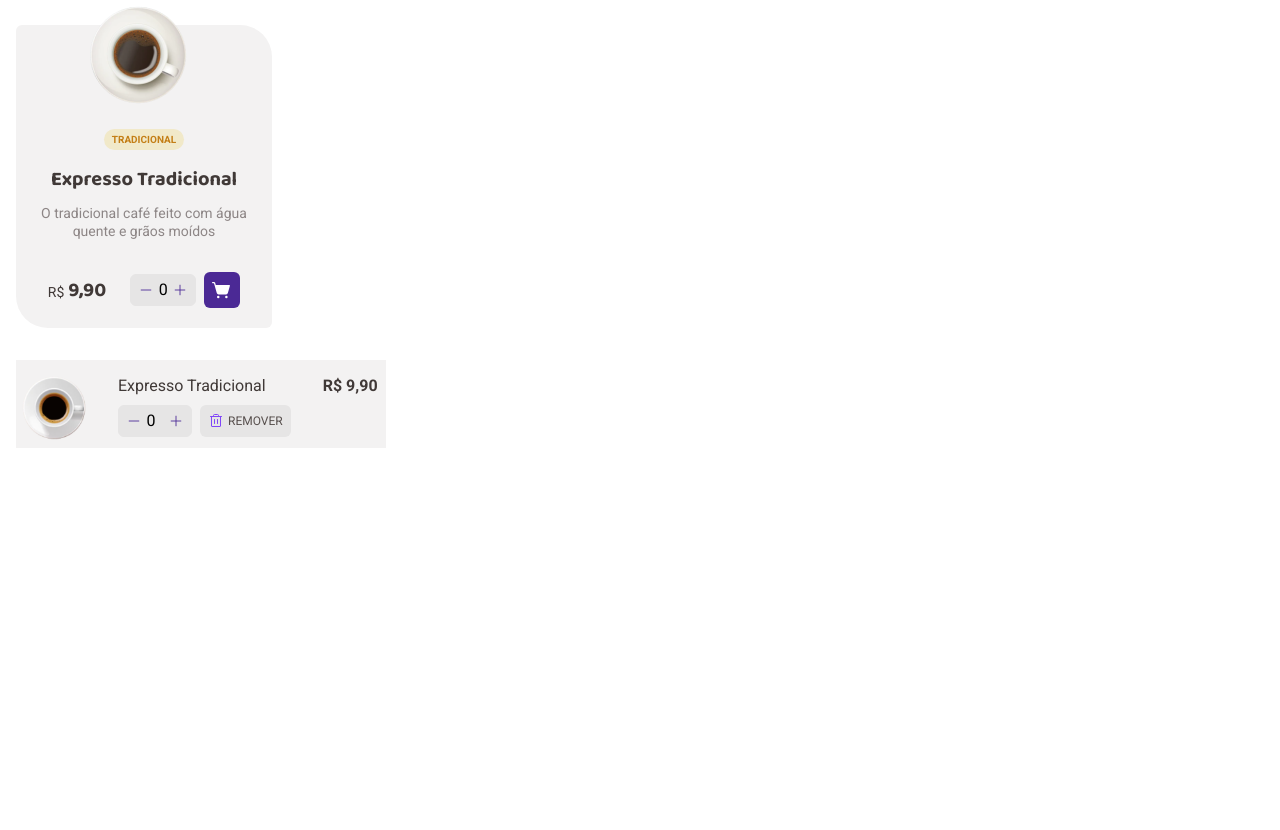
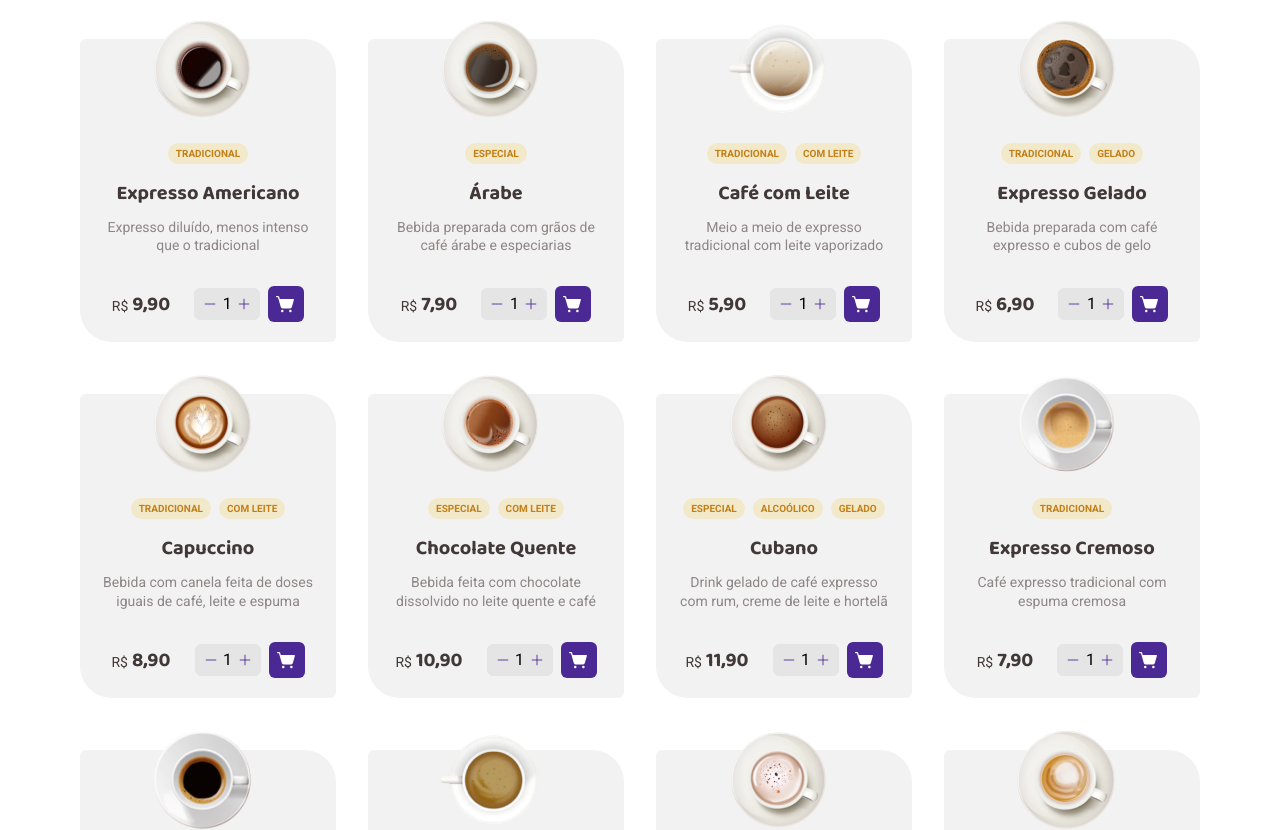
Before and after one commit to alex-britto/PDCoffe, a React (Vite) app: page / in a window 1280 px wide. Shown: the part 600-1430 px from the top of the page. Before the commit the page ends 1064 px from the top, so only its background shows below. Built offline with nearby package versions, Linux system fonts and the light colour scheme; data requests are answered from the project's data file.

Commit message:
adjustments at cartitem

```diff
--- a/package.json
+++ b/package.json
@@ -6,10 +6,13 @@
   "scripts": {
     "dev": "vite",
     "build": "tsc && vite build",
-    "preview": "vite preview"
+    "preview": "vite preview",
+    "server": "json-server --watch src/mocks/db.json"
   },
   "dependencies": {
     "@types/styled-components": "^5.1.26",
+    "axios": "^1.2.5",
+    "json-server": "^0.17.1",
     "phosphor-react": "^1.4.1",
     "react": "^18.2.0",
     "react-dom": "^18.2.0",
--- a/src/App.tsx
+++ b/src/App.tsx
@@ -5,15 +5,36 @@ import {
   ButtonsExample,
   NumberInputExample,
   SelectInputExample,
-  TextField,
   StatusExample,
   TypographyExample,
   CatalogItemExample,
   CartItemExample,
   TextFieldExample
 } from "./components"
+import { useEffect, useState } from "react"
+import { CoffeeProps } from "./components/CatalogItem/CatalogItem"
+import { api } from "./services/api"
 
 function App() {
+  const [coffeeList, setCoffeeList] = useState<CoffeeProps[]>([])
+  const [isLoading, setIsLoading] = useState(false)
+
+  const handleGetCoffeesFromApi = async () => {
+    try {
+      setIsLoading(true)
+      const response = await api.get("/coffees")
+      setCoffeeList(response.data)
+    } catch (error) {
+      console.log(error)
+    } finally {
+      setIsLoading(false)
+    }
+  }
+
+  useEffect(() => {
+    handleGetCoffeesFromApi()
+  }, [])
+
   return (
      <ThemeProvider theme={defaultTheme}>
         <Container>
@@ -35,7 +56,7 @@ function App() {
             <TypographyExample />
           </Container>
           <Container>
-            <CatalogItemExample />
+            <CatalogItemExample coffeeList={coffeeList} isLoading={isLoading} />
           </Container>
           <Container>
             <CartItemExample />
--- a/src/components/CartItem/CartItem.tsx
+++ b/src/components/CartItem/CartItem.tsx
@@ -29,7 +29,6 @@ const CartItem = ({ imageSrc, title, priceTag, onRemoveClick, ...rest }: CartIte
                     value={inputValue}
                     onSubtraction={() => setInputValue((inputValue) => inputValue > 0 ? inputValue - 1 : inputValue)}
                     onAddition={() => setInputValue((inputValue) => inputValue + 1)}
-                    className="mr-2"
                 />
                 <Button
                 variant="small"
@@ -41,6 +40,7 @@ const CartItem = ({ imageSrc, title, priceTag, onRemoveClick, ...rest }: CartIte
                     <Trash size={16} color={theme.colors.purple.default} />
                 }
                 onClick={() => onRemoveClick(inputValue)}
+                className="ml-2"
                 />
                 </div>
                 </Fragment>
--- a/src/components/CatalogItem/CatalogItem.tsx
+++ b/src/components/CatalogItem/CatalogItem.tsx
@@ -2,55 +2,65 @@ import { ShoppingCartSimple } from "phosphor-react";
 import { HTMLAttributes, useState } from "react"
 import styled, { css, useTheme } from "styled-components";
 import { NumberInput, Status, Typography, Button } from '../../components'
+import { TypographyProps } from "../Typography/Typography";
+
+export interface CoffeeProps {
+    id: number;
+    title: string;
+    description: string;
+    imageUrl: string;
+    price: number;
+    typeTags: string[]
+}
 
 export interface CatalogItemProps extends HTMLAttributes<HTMLDivElement> {
-    imageSrc: string;
-    title: string;
-    subtitle: string;
-    priceTag: number;
-    onCartAdd: (value: number) => void
-    typographyColor?: string;
-    tags: string[];
+    coffee: CoffeeProps;
+    onCartAdd: (coffee: CoffeeProps, quantity: number) => void
+    typographyProps?: TypographyProps;
 }
 
 const CatologItem = ({
-    imageSrc,
-    title,
-    subtitle,
-    priceTag,
+    coffee,
     onCartAdd,
-    tags,
-    typographyColor,
+    typographyProps,
     ...rest }: CatalogItemProps) => {
         const theme = useTheme()
 
-        const [inputValue, setInputValue] = useState(0)
+        const [inputValue, setInputValue] = useState<number>(1)
+
+        const { title, id, description, imageUrl, price, typeTags } = coffee
+
+        const handleCartClick = () => {
+            onCartAdd(coffee, inputValue)
+        }
 
     return (
         <Container {...rest}>
             <Content>
-            {imageSrc && <img src={imageSrc} className="mr-3 -mt-10" />}
+            {coffee.imageUrl && <img src={imageUrl} className="mr-3 -mt-10" />}
+                <StatusContainer>
                     <ul className="flex gap-2 mt-3">
-                {tags.map((tag) => (
+                        {typeTags.map((tag) => (
                             <li key={tag}>
                             <Status text={tag} containerProps={{ className: "mt-3" }} />
                         </li>
                         ))}
                     </ul>
+                </StatusContainer>
             {title && <Typography family="baloo" variant="h3" className="mt-4">{title}</Typography>}
-            {subtitle &&
-            <Typography family="roboto" variant="caption" fontColor={typographyColor} className="text-center mt-3 mb-8 subtitle">
-                    {subtitle}
+            {description &&
+            <Typography family="roboto" variant="caption" {...typographyProps} fontColor={theme.colors.base.label} className="text-center mt-3 mb-8 subtitle">
+                    {description}
             </Typography>}
             <Fragment>
-            {priceTag && (
+            {price && (
                 <Fragment>
                     <Typography family="roboto" variant="caption" className="mt-1 mr-1">R$</Typography>
                     <Typography family="baloo" variant="h3" className="mr-6">
                         {new Intl.NumberFormat("pt-Br", {
                             minimumFractionDigits: 2,
                             currency: "BRL",
-                            }).format(priceTag)}
+                            }).format(price)}
                     </Typography>
                 </Fragment>
             )}
@@ -64,7 +74,7 @@ const CatologItem = ({
                 bgColor={theme.colors.purple.dark}
                 bgHoverColor={theme.colors.purple.default}
                 textColor={theme.colors.white}
-                onClick={() => onCartAdd(inputValue)}
+                onClick={handleCartClick}
                 className="ml-2"
         />
             </Fragment>
@@ -75,7 +85,18 @@ const CatologItem = ({
 
 const Container = styled.div`
     background: transparent;
-    overflow: hidden;
+    width: 256px;
+`
+
+const StatusContainer = styled.div`
+    display: flex;
+
+    align-items: center;
+    justify-content: center;
+    flex-wrap: wrap;
+
+    gap: 4px;
+    width: 100%;
 `
 
 const Fragment = styled.div`
@@ -100,6 +121,8 @@ const Content = styled.div`
         margin-top: 20px;
         padding: 20px;
 
+        max-height: 342px;
+
         background: ${theme.colors.base.card};
         border-radius: 6px 32px;
 
--- /dev/null
+++ b/src/components/CatalogItem/CatalogList.tsx
@@ -0,0 +1,50 @@
+import styled from "styled-components"
+import { CatalogItem } from "./../CatalogItem"
+import { CoffeeProps } from "./CatalogItem"
+
+interface CatalogListProps extends React.HTMLAttributes<HTMLDivElement> {
+  list: CoffeeProps[]
+  minQuantity?: number
+  maxQuantity?: number
+  onAddToCart: (coffee: CoffeeProps, quantity: number) => void
+}
+
+const CatalogList = ({
+  list,
+  onAddToCart,
+  minQuantity,
+  maxQuantity,
+  ...props
+}: CatalogListProps) => {
+  return (
+    <CoffeesContainer {...props}>
+      {list.map((coffee) => (
+        <CatalogItem
+          key={coffee.id}
+          coffee={coffee}
+          onCartAdd={onAddToCart}
+        />
+      ))}
+    </CoffeesContainer>
+  )
+}
+
+const CoffeesContainer = styled.div`
+  display: grid;
+  grid-template-columns: repeat(4, 1fr);
+  grid-gap: 32px;
+  width: 100%;
+  max-width: 1180px;
+  padding: 30px;
+  margin: 0 auto;
+  @media (max-width: 768px) {
+    grid-template-columns: repeat(2, 1fr);
+    gap: 16px;
+  }
+  @media (max-width: 425px) {
+    grid-template-columns: repeat(1, 1fr);
+    gap: 16px;
+  }
+`
+
+export default CatalogList
--- a/src/components/CatalogItem/index.ts
+++ b/src/components/CatalogItem/index.ts
@@ -1 +1,2 @@
 export { default as CatalogItem } from './CatalogItem'
+export { default as CatalogList } from './CatalogList'
--- a/src/components/Examples/CatalogItemExample.tsx
+++ b/src/components/Examples/CatalogItemExample.tsx
@@ -1,24 +1,57 @@
-import { CatalogItem } from "../CatalogItem"
-import { useTheme } from "styled-components"
+import { CoffeeProps } from "./../CatalogItem/CatalogItem"
+import { CatalogList } from "./../CatalogItem"
+import { Loading } from "./../Loading"
+import styled from "styled-components"
 
-import * as coffees from '../../assets/images'
-
-const CatalogItemExample = () => {
-    const theme = useTheme()
-
-    return (
-        <div className="m-4">
-        <CatalogItem
-            imageSrc={coffees['Arabe']}
-            title="Expresso Tradicional"
-            tags={["Tradicional"]}
-            subtitle="O tradicional café feito com água quente e grãos moídos"
-            typographyColor={theme.colors.base.label}
-            priceTag={9.90}
-            onCartAdd={(value) => console.log(value)}
-        />
-        </div>
-    )
+interface CartListProps {
+  coffeeList: CoffeeProps[]
+  isLoading: boolean
 }
 
-export default CatalogItemExample
+export const CatalogListExample = ({
+  coffeeList,
+  isLoading,
+}: CartListProps) => {
+  const onAddToCart = (coffee: CoffeeProps) => {
+    alert(
+      `${coffee.title} adicionado ao carrinho`
+    )
+  }
+
+  return (
+    <>
+      {isLoading ? (
+        <Loading />
+      ) : (
+        <CatalogList
+          list={coffeeList}
+          onAddToCart={onAddToCart}
+        />
+      )}
+    </>
+  )
+}
+
+const Container = styled.div`
+  display: grid;
+  grid-template-columns: repeat(4, 1fr);
+  grid-gap: 32px;
+
+  width: 100%;
+  max-width: 1180px;
+
+  padding: 30px;
+  margin: 0 auto;
+
+  @media (max-width: 768px) {
+    grid-template-columns: repeat(2, 1fr);
+    gap: 16px;
+  }
+
+  @media (max-width: 425px) {
+    grid-template-columns: repeat(1, 1fr);
+    gap: 16px;
+  }
+`
+
+export default CatalogListExample
--- /dev/null
+++ b/src/components/Loading/Loading.tsx
@@ -0,0 +1,36 @@
+import styled, { css, keyframes } from "styled-components"
+
+const Loading = () => {
+  return (
+    <div className="w-full flex items-center justify-center">
+      <LoadingContainer />
+    </div>
+  )
+}
+
+const rotate360 = keyframes`
+  from {
+    transform: rotate(0deg);
+  }
+  to {
+    transform: rotate(360deg);
+  }
+`
+
+export const LoadingContainer = styled.div`
+  ${({ theme }) => css`
+    animation: ${rotate360} 1s linear infinite;
+    transform: translateZ(0);
+    border-top: 2px solid ${theme.colors.purple.light};
+    border-right: 2px solid ${theme.colors.purple.light};
+    border-bottom: 2px solid ${theme.colors.purple.light};
+    border-left: 4px solid ${theme.colors.purple.dark};
+    background: transparent;
+    width: 60px;
+    height: 60px;
+    border-radius: 50%;
+  `}
+`
+
+
+export default Loading
--- /dev/null
+++ b/src/components/Loading/index.ts
@@ -0,0 +1 @@
+export { default as Loading } from './Loading'
--- /dev/null
+++ b/src/mocks/db.json
@@ -0,0 +1,116 @@
+{
+  "coffees": [
+    {
+      "id": 1,
+      "imageUrl": "./src/assets/images/americano.png",
+      "typeTags": ["Tradicional"],
+      "title": "Expresso Americano",
+      "description": "Expresso diluído, menos intenso que o tradicional",
+      "price": 9.9
+    },
+    {
+      "id": 2,
+      "imageUrl": "./src/assets/images/arabe.png",
+      "typeTags": ["Especial"],
+      "title": "Árabe",
+      "description": "Bebida preparada com grãos de café árabe e especiarias",
+      "price": 7.9
+    },
+    {
+      "id": 3,
+      "imageUrl": "./src/assets/images/cafe-com-leite.png",
+      "typeTags": ["Tradicional", "Com Leite"],
+      "title": "Café com Leite",
+      "description": "Meio a meio de expresso tradicional com leite vaporizado",
+      "price": 5.9
+    },
+    {
+      "id": 4,
+      "imageUrl": "./src/assets/images/cafe-gelado.png",
+      "typeTags": ["Tradicional", "Gelado"],
+      "title": "Expresso Gelado",
+      "description": "Bebida preparada com café expresso e cubos de gelo",
+      "price": 6.9
+    },
+    {
+      "id": 5,
+      "imageUrl": "./src/assets/images/capuccino.png",
+      "typeTags": ["Tradicional", "Com Leite"],
+      "title": "Capuccino",
+      "description": "Bebida com canela feita de doses iguais de café, leite e espuma",
+      "price": 8.9
+    },
+    {
+      "id": 6,
+      "imageUrl": "./src/assets/images/chocolate-quente.png",
+      "typeTags": ["Especial", "Com Leite"],
+      "title": "Chocolate Quente",
+      "description": "Bebida feita com chocolate dissolvido no leite quente e café",
+      "price": 10.9
+    },
+    {
+      "id": 7,
+      "imageUrl": "./src/assets/images/cubano.png",
+      "typeTags": ["Especial", "Alcoólico", "Gelado"],
+      "title": "Cubano",
+      "description": "Drink gelado de café expresso com rum, creme de leite e hortelã",
+      "price": 11.9
+    },
+    {
+      "id": 8,
+      "imageUrl": "./src/assets/images/expresso-cremoso.png",
+      "typeTags": ["Tradicional"],
+      "title": "Expresso Cremoso",
+      "description": "Café expresso tradicional com espuma cremosa",
+      "price": 7.9
+    },
+    {
+      "id": 9,
+      "imageUrl": "./src/assets/images/expresso.png",
+      "typeTags": ["Tradicional"],
+      "title": "Expresso Tradicional",
+      "description": "O tradicional café feito com água quente e grãos moídos",
+      "price": 6.9
+    },
+    {
+      "id": 10,
+      "imageUrl": "./src/assets/images/havaiano.png",
+      "typeTags": ["Especial"],
+      "title": "Havaiano",
+      "description": "Bebida adocicada preparada com café e leite de coco",
+      "price": 9.9
+    },
+    {
+      "id": 11,
+      "imageUrl": "./src/assets/images/irlandes.png",
+      "typeTags": ["Especial", "Alcoólico"],
+      "title": "Irlandês",
+      "description": "Bebida a base de café, uísque irlandês, açúcar e chantilly",
+      "price": 12.9
+    },
+    {
+      "id": 12,
+      "imageUrl": "./src/assets/images/latte.png",
+      "typeTags": ["Tradicional", "Com Leite"],
+      "title": "Latte",
+      "description": "Uma dose de café expresso com o dobro de leite e espuma cremosa",
+      "price": 8.9
+    },
+    {
+      "id": 13,
+      "imageUrl": "./src/assets/images/macchiato.png",
+      "typeTags": ["Tradicional", "Com Leite"],
+      "title": "Macchiato",
+      "description": "Café expresso misturado com um pouco de leite quente e espuma",
+      "price": 7.9
+    },
+    {
+      "id": 14,
+      "imageUrl": "./src/assets/images/mochaccino.png",
+      "typeTags": ["Tradicional", "Com Leite"],
+      "title": "Mochaccino",
+      "description": "Café expresso com calda de chocolate, pouco leite e espuma",
+      "price": 9.9
+    }
+  ]
+}
--- /dev/null
+++ b/src/services/api.ts
@@ -0,0 +1,5 @@
+import axios from "axios"
+
+export const api = axios.create({
+  baseURL: "http://localhost:3000",
+})
```
Also changed, not shown: 2 other files (tests, documents, lock files or other folders). Lines whose indentation alone changed are shown as unchanged.
